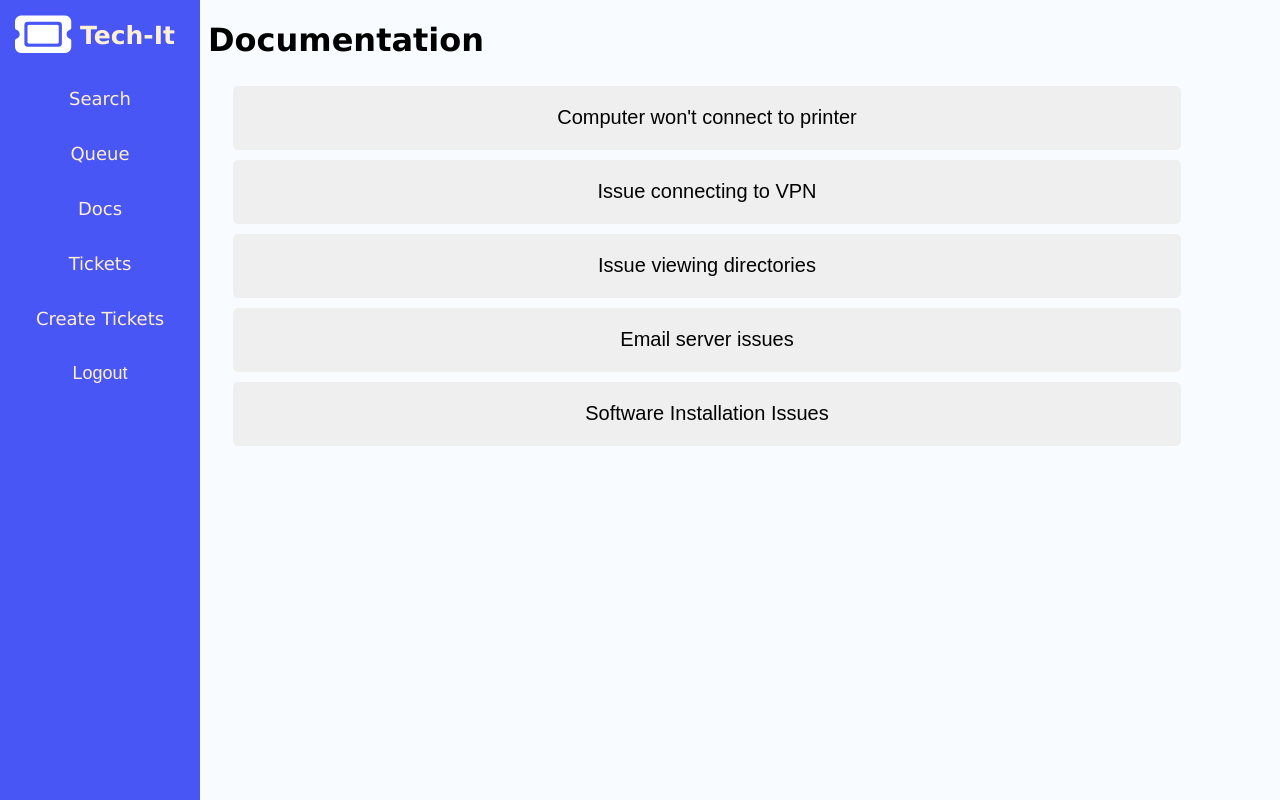
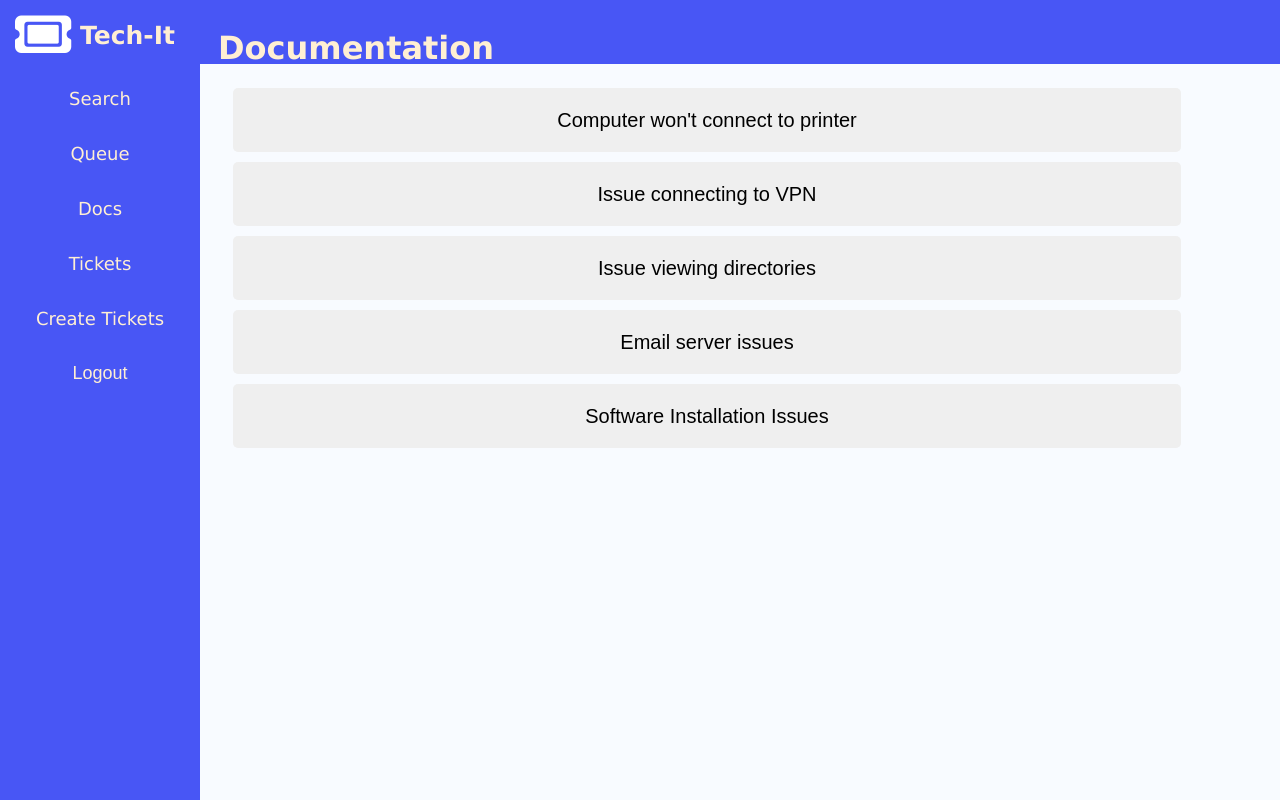
Before and after one commit to karis-plath/cosyCOSB, a PHP site: page /docs.php in a window 1280 px wide; the page is wider, and only the part inside the window is pictured. Run offline with PHP 8.4, Linux system fonts and the light colour scheme; a user stored in the database is signed in; data comes from the database, SQL or seed files in the repository; a stand-in replaces the project's code that opens the database connection; some libraries are stand-ins or nearby versions.

Commit message:
minor design formatting changes
:)

```diff
--- a/createTicket.php
+++ b/createTicket.php
@@ -12,7 +12,7 @@
 <div class="createTicket">
         <div>
             <div class="title">
-                <h1>Submit a ticket!</h1>
+                <h1>Submit a ticket</h1>
             </div>
             <div class="container">
                 <form action="createTicket.php" method="post">
--- a/docs.php
+++ b/docs.php
@@ -1,15 +1,18 @@
 <!DOCTYPE html>
 <html lang="en">
+
 <head>
     <meta charset="UTF-8">
     <meta name="viewport" content="width=device-width, initial-scale=1.0">
     <title>Documentation</title>
     <link rel="stylesheet" href="style.css">
 </head>
+
 <body>
     <!-- <?php include("connectionDB.php")?> -->
     <?php include ("menu.php")?>
     <h1 class = "title">Documentation</h1>
+    <div class = "doc-bloc">
     <?php
         if (isset($_SESSION["User_ID"])) {
             $User_ID = $_SESSION["User_ID"];
@@ -65,6 +68,7 @@
   }
 }
 ?>
+</div>
 
 </body>
 </html>
--- a/menu.php
+++ b/menu.php
@@ -1,8 +1,12 @@
 <head>
-        <link rel="stylesheet" href="style.css">
-        <!-- link to icons -->
-        <script src="https://kit.fontawesome.com/cb5760a305.js" crossorigin="anonymous"></script>
-    </head>
+    <link rel="stylesheet" href="style.css">
+    <!-- link to icons -->
+    <script src="https://kit.fontawesome.com/cb5760a305.js" crossorigin="anonymous"></script>
+</head>
+
+<div class = "barUp">
+    <a>notif</a>
+</div>
 
 <div class="sidenav">
 <h2><i class="fa-solid fa-ticket fa-2xl" style="color: #ffffff;"></i>  Tech-It</h2>
--- a/style.css
+++ b/style.css
@@ -2,6 +2,7 @@
   background: #f8fbff;
   font-family: 'Lucida Sans', 'Lucida Sans Regular', 'Lucida Grande', 'Lucida Sans Unicode', Geneva, Verdana, sans-serif;
 }
+
 
 /*login page*/
 .login{
@@ -49,10 +50,6 @@
 
 /* create Ticket  */
 
-.title{
-  padding-left: 200px;
-}
-
 .createTicket input{
   border-radius: 10px;
   padding: 10px;
@@ -88,6 +85,25 @@
 
 
 /* menu  */
+
+.barUp {
+  z-index: 0;
+	background-color: #4856f5;
+	font-family: Arial, Helvetica, sans-serif;
+	width: 100%;
+  height: 8%;
+	top: 0;
+	position: fixed;
+	left: 0;
+}
+
+.title{
+  position: fixed;
+  z-index: 1;
+  padding-left: 210px;
+  color: #ffefd3;
+  padding-bottom: 20px;
+}
 
 .sidenav {
   height: 100%;
@@ -212,6 +228,11 @@
 
 
 /* docs page */
+
+.doc-bloc{
+  padding-top: 75px;
+}
+
 .doc-button{
   width: 100%;
   height: 64px;
@@ -222,7 +243,6 @@
   border: none;
 }
 
-/* docs page */
 .doc-button button{
   width: 75%;
   height: 64px;
@@ -239,6 +259,7 @@
 .doc_content{
   padding-left: 200px;
 }
+
 .doc-h{
   color: #2d2d34;
   font-size: 35px;
```
Also changed, not shown: techSearch.php (+3 -4 lines).
